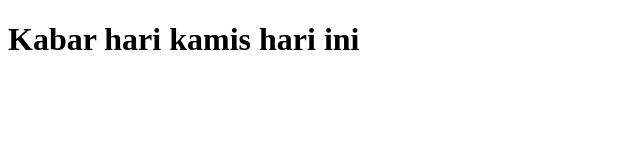
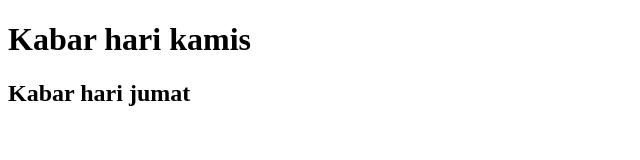
Before and after one commit to bluecodemx/git-test, a plain HTML site: page kamis.html in a window 1280 px wide. Shown: the whole page, without its empty margins (0-640 px from the left). Drawn offline with Linux system fonts and the light colour scheme.

Commit message:
penambahan h1 & perubahan h2

```diff
--- a/kamis.html
+++ b/kamis.html
@@ -7,6 +7,7 @@
     <title>Berita Kamis</title>
   </head>
   <body>
-    <h1>Kabar hari kamis hari ini</h1>
+    <h1>Kabar hari kamis</h1>
+    <h2>Kabar hari jumat</h2>
   </body>
 </html>
```
